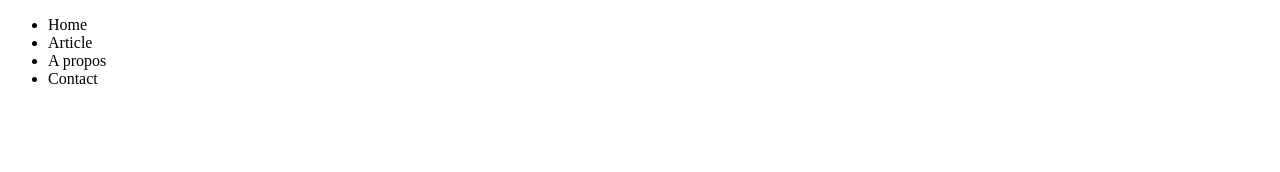
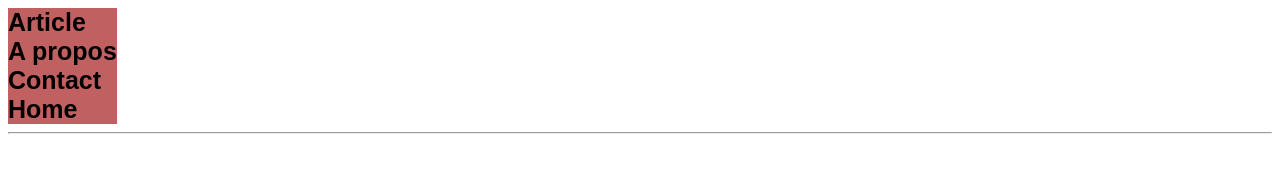
Before and after one commit to High-School-of-Technology-of-Essaouira/tp-cours-AllabouchAnass, a plain HTML site: page index.html in a window 1280 px wide. Drawn offline with Linux system fonts and the light colour scheme.

Commit message:
1er etape

```diff
--- a/index.html
+++ b/index.html
@@ -6,7 +6,20 @@
     <meta name="viewport" content="width=device-width, initial-scale=1.0">
     <title>Document</title>
     <style>
-
+        ul,li {
+            display: table-footer-group;
+            color: black;
+            background-color: rgb(193, 96, 96);
+            font-size: 25px;
+            font-family: sans-serif;
+            font-weight: bolder;
+        }
+        li:hover {
+            background-color: blue;
+        }
+        li:active{
+            background-color: yellow;
+        }
     </style>
 </head>
 <body>
@@ -16,5 +29,6 @@
         <li>A propos</li>
         <li>Contact</li>
     </ul>
+    <hr>
 </body>
 </html>
```
